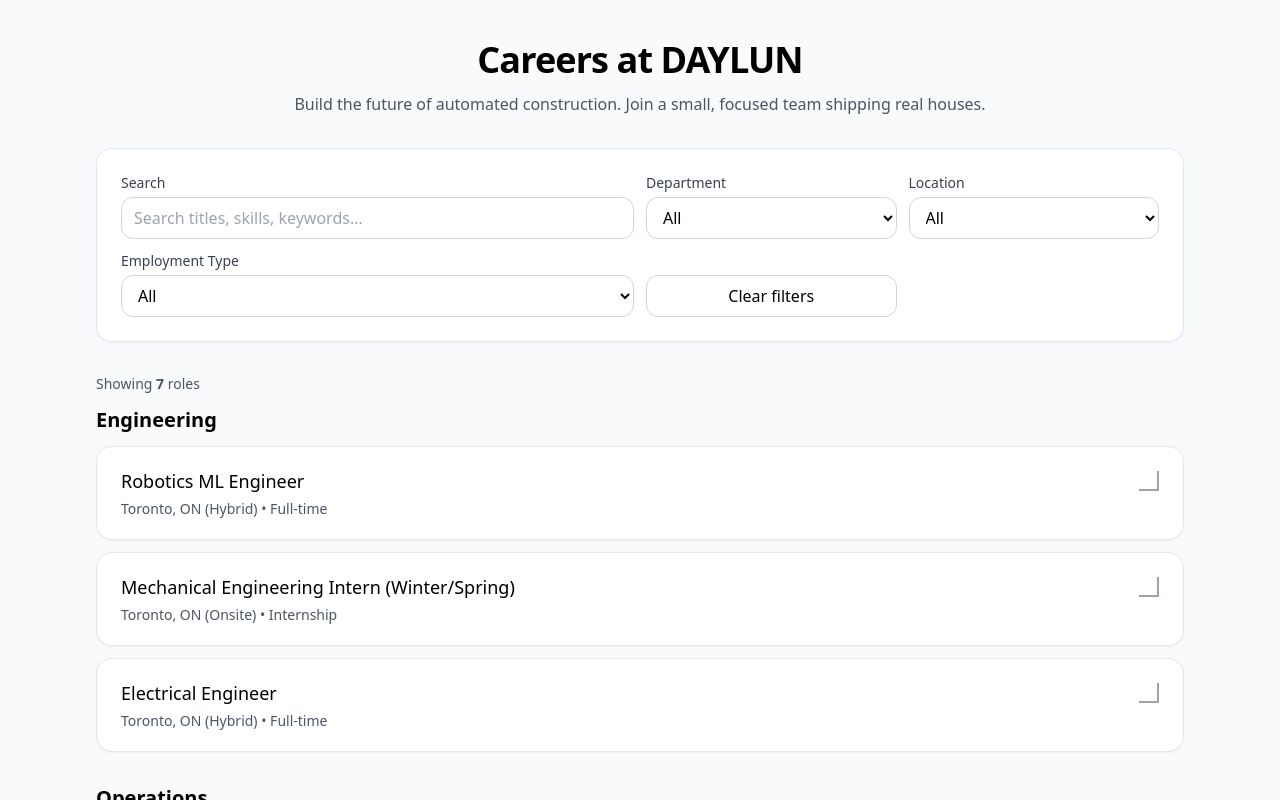
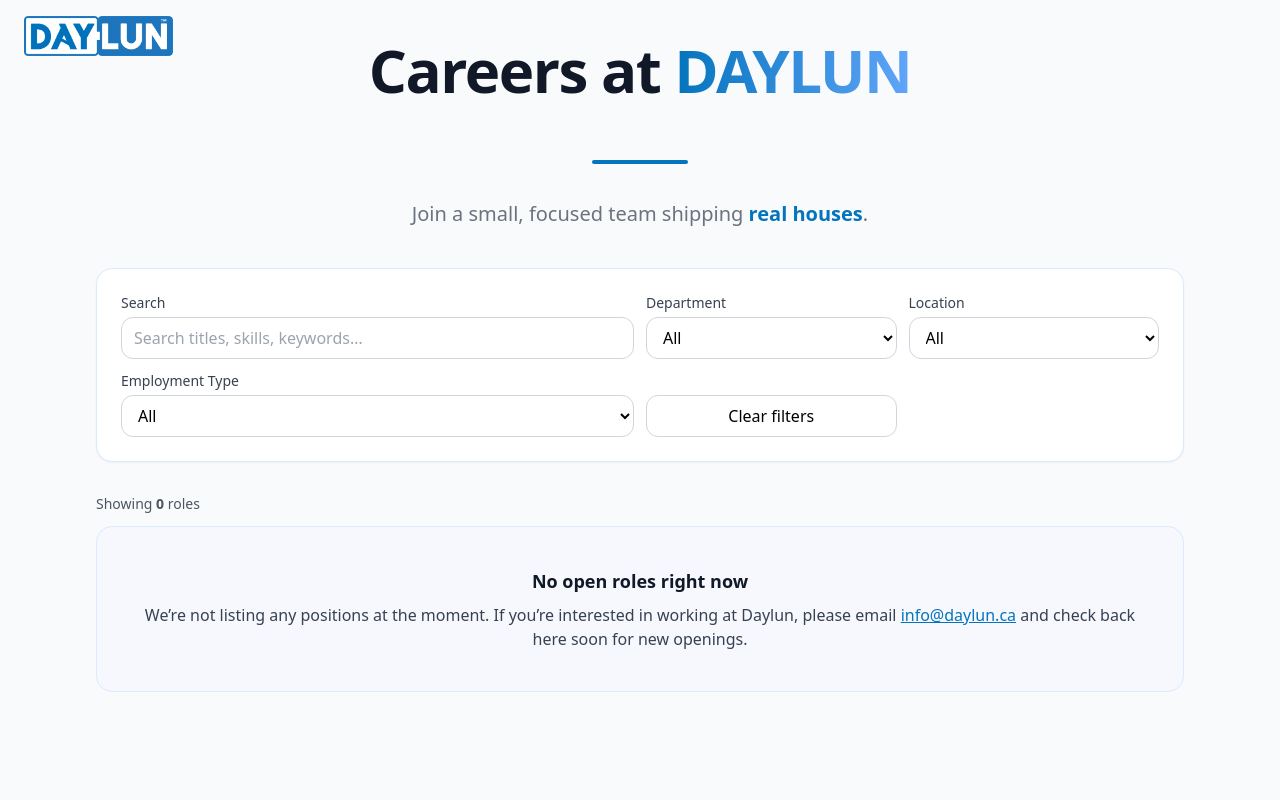
Before and after one commit to Daylun-Housing/DAYLUN, a Next.js app: page /Careers in a window 1280 px wide. Built offline with nearby package versions, Linux system fonts and the light colour scheme.

Commit message:
UI fixes, readability changes to job typscript

```diff
--- /dev/null
+++ b/app/Careers/jobs.ts
@@ -0,0 +1,36 @@
+import type { Job } from "./types";
+
+// departments:
+// Engineering, Product, Software, Operations, People
+// employment types:
+// Full-time, Part-time, Internship, Contract
+
+const JOBS: Job[] = [
+  // {
+  //   id: "robotics-team-lead-001",
+  //   title: "Lead Robotics Engineer",
+  //   department: "Engineering",
+  //   location: "Waterloo, ON (Hybrid)",
+  //   employmentType: "Full-time",
+  //   description:
+  //     "We are seeking a Full-Time Robotics Engineer to lead the design, development, simulation, and deployment of autonomous robotic systems for our modular panel manufacturing factory. This role will oversee the entire robotics engineering team, driving initiatives from concept to deployment, integrating robotic arms, autonomous mobile robots (AMRs), and reinforcement learning environments. The ideal candidate will have a strong background in ROS 2, simulation tools such as Isaac Sim/Isaac Lab, and real-world robotics hardware integration. This position is pivotal in shaping the robotics strategy, architecture, and execution roadmap for the company’s automation vision.",
+  //   responsibilities: [
+  //     "Architect and oversee integration of robotic arms, AMRs, and automation equipment into a unified production workflow",
+  //     "Participate in design reviews, code reviews, and technical decision-making",
+  //     "Lead, mentor, and grow the robotics engineering team, setting technical direction and priorities",
+  //     "Track project milestones and maintain clear communication with leadership",
+  //     "Design, implement, and optimize ROS 2 nodes, topics, and robotics simulation pipelines for multi-robot coordination",
+  //   ],
+  //   requirements: [
+  //     "Bachelor’s or Master’s degree in Robotics, Mechatronics, Computer Engineering, or related field",
+  //     "1+ years of experience in robotics development with a strong technical foundation in Robotics (leadership experience is a plus)",
+  //     "Proficiency in ROS/ROS2, Python, and C++",
+  //     "Proficiency in simulation tools like Isaac Sim and Isaac Lab for testing and reinforcement learning is a plus",
+  //     "Familiarity with AMRs and mobile manipulation is a plus",
+  //     "Proven track record delivering complex robotics projects from design to deployment is a plus",
+  //   ],
+  //   applyUrl: "mailto:careers@daylun.ca?subject=Application%20-%20Robotics%20Engineer%20(Lead)",
+  // },
+]
+
+export default JOBS;
--- a/app/Careers/page.tsx
+++ b/app/Careers/page.tsx
@@ -1,169 +1,13 @@
 "use client";
 
-import React, { useMemo, useState, useEffect } from "react";
+import { useMemo, useState, useEffect } from "react";
 import Link from "next/link";
+import type { Job } from "./types";
+import JOBS_DATA from "./jobs"; // default export from jobs.ts
 
-type Job = {
-  id: string;
-  title: string;
-  department: string;
-  location: string;
-  employmentType: "Full-time" | "Part-time" | "Internship" | "Contract";
-  description: string;
-  responsibilities: string[];
-  requirements: string[];
-  applyUrl?: string; // link to Lever/Greenhouse/Ashby or mailto
-};
+// Use the imported data, typed
+const JOBS: Job[] = JOBS_DATA;
 
-///////////////////////////////////////////////////////////////////////////////
-// CAREERS DATA
-///////////////////////////////////////////////////////////////////////////////
-const JOBS: Job[] = [
-  {
-    id: "rbt-ml-eng-001",
-    title: "Robotics ML Engineer",
-    department: "Engineering",
-    location: "Toronto, ON (Hybrid)",
-    employmentType: "Full-time",
-    description:
-      "Own perception and controls features for our robotic construction platform. Ship production code that affects real builds.",
-    responsibilities: [
-      "Design, train, and evaluate ML models for perception and planning",
-      "Deploy models to edge devices; monitor performance and reliability",
-      "Collaborate with robotics, platform, and product teams",
-    ],
-    requirements: [
-      "2+ years with Python and modern DL frameworks",
-      "Experience with ROS/ROS2 and real-time systems",
-      "Strong data pipeline and evaluation skills",
-    ],
-    applyUrl: "mailto:careers@daylun.ca?subject=Application%20-%20Robotics%20ML%20Engineer",
-  },
-  {
-    id: "mech-int-002",
-    title: "Mechanical Engineering Intern (Winter/Spring)",
-    department: "Engineering",
-    location: "Toronto, ON (Onsite)",
-    employmentType: "Internship",
-    description:
-      "Support mechanical design, prototyping, and testing for new automation cells and end effectors.",
-    responsibilities: [
-      "Create and review CAD for mechanisms and fixtures",
-      "Prototype, test, and iterate with cross-functional teams",
-      "Document findings and prepare handoff packages",
-    ],
-    requirements: [
-      "Proficiency with a major CAD tool (e.g., SolidWorks, Fusion, NX)",
-      "Hands-on prototyping experience",
-      "Curiosity and bias to action",
-    ],
-    applyUrl: "mailto:careers@daylun.ca?subject=Application%20-%20Mechanical%20Engineering%20Intern",
-  },
-  {
-    id: "pm-003",
-    title: "Technical Product Manager",
-    department: "Product",
-    location: "Remote (Canada)",
-    employmentType: "Full-time",
-    description:
-      "Lead roadmap and delivery for core platform capabilities. Align engineering efforts with business impact.",
-    responsibilities: [
-      "Own roadmap, specs, and release planning",
-      "Define success metrics and drive experiments",
-      "Partner with Engineering and Ops for execution",
-    ],
-    requirements: [
-      "3+ years in PM or EM with technical background",
-      "Strong communication and stakeholder alignment",
-      "Data-informed decision making",
-    ],
-    applyUrl: "mailto:careers@daylun.ca?subject=Application%20-%20Technical%20Product%20Manager",
-  },
-  {
-    id: "elec-eng-004",
-    title: "Electrical Engineer",
-    department: "Engineering",
-    location: "Toronto, ON (Hybrid)",
-    employmentType: "Full-time",
-    description:
-      "Design, prototype, and validate electrical systems for robotic modules and factory automation equipment.",
-    responsibilities: [
-      "Develop schematics and PCB layouts",
-      "Oversee wiring harness design and integration",
-      "Collaborate with mechanical and software teams for system bring-up",
-    ],
-    requirements: [
-      "Bachelor in Electrical Engineering or related field",
-      "Experience with PCB design tools (Altium, KiCad, etc.)",
-      "Familiarity with industrial communication protocols",
-    ],
-    applyUrl: "mailto:careers@daylun.ca?subject=Application%20-%20Electrical%20Engineer",
-  },
-  {
-    id: "soft-eng-005",
-    title: "Full Stack Software Engineer",
-    department: "Software",
-    location: "Remote (Canada)",
-    employmentType: "Full-time",
-    description:
-      "Build and maintain internal and customer-facing tools that support robotic construction workflows.",
-    responsibilities: [
-      "Develop web dashboards and APIs for monitoring and control",
-      "Integrate cloud-based data pipelines with on-site systems",
-      "Write clean, maintainable, and well-tested code",
-    ],
-    requirements: [
-      "Proficiency in TypeScript, Node.js, and React",
-      "Experience with cloud services (AWS, GCP, or Azure)",
-      "Understanding of REST and GraphQL APIs",
-    ],
-    applyUrl: "mailto:careers@daylun.ca?subject=Application%20-%20Full%20Stack%20Software%20Engineer",
-  },
-  {
-    id: "ops-coord-006",
-    title: "Operations Coordinator",
-    department: "Operations",
-    location: "Toronto, ON (Onsite)",
-    employmentType: "Full-time",
-    description:
-      "Support daily operations, procurement, and logistics for active construction and R&D projects.",
-    responsibilities: [
-      "Manage vendor relationships and purchase orders",
-      "Coordinate delivery schedules and inventory management",
-      "Assist in planning and executing on-site builds",
-    ],
-    requirements: [
-      "Strong organizational and communication skills",
-      "Experience with inventory management tools",
-      "Ability to work in fast-paced environments",
-    ],
-    applyUrl: "mailto:careers@daylun.ca?subject=Application%20-%20Operations%20Coordinator",
-  },
-  {
-    id: "hr-gen-007",
-    title: "HR Generalist",
-    department: "People",
-    location: "Toronto, ON (Hybrid)",
-    employmentType: "Full-time",
-    description:
-      "Manage recruitment, onboarding, and employee engagement initiatives across the company.",
-    responsibilities: [
-      "Coordinate recruitment efforts and candidate pipelines",
-      "Lead onboarding sessions and maintain HR records",
-      "Assist in developing company culture and engagement programs",
-    ],
-    requirements: [
-      "2+ years in HR or recruitment",
-      "Knowledge of Canadian employment law",
-      "Strong interpersonal skills",
-    ],
-    applyUrl: "mailto:careers@daylun.ca?subject=Application%20-%20HR%20Generalist",
-  },
-];
-///////////////////////////////////////////////////////////////////////////////
-///////////////////////////////////////////////////////////////////////////////
-
-// ======== PAGE ========
 export default function CareersPage() {
   const [q, setQ] = useState("");
   const [department, setDepartment] = useState<string>("All");
@@ -202,7 +46,6 @@ export default function CareersPage() {
     });
   }, [q, department, location, employmentType]);
 
-  // Group by department for a sectioned look like many career sites
   const grouped = useMemo(() => {
     const map = new Map<string, Job[]>();
     filtered.forEach((j) => {
@@ -214,16 +57,30 @@ export default function CareersPage() {
   }, [filtered]);
 
   return (
-    <div
-      className="h-screen overflow-y-auto bg-gray-50"
-      suppressHydrationWarning
-    >
+    <div className="h-screen overflow-y-auto bg-gray-50" suppressHydrationWarning>
+      <Link href="/" className="absolute top-4 left-6 z-50">
+        <img
+          src="/DAYLUN MAIN LOGO.jpg"
+          alt="DAYLUN Logo"
+          className="h-10 w-auto hover:opacity-80 transition-opacity"
+        />
+      </Link>
+
       <main className="mx-auto max-w-6xl px-4 sm:px-6 lg:px-8 py-10">
         {/* Hero */}
-        <section className="mb-8 text-center">
-            <h1 className="text-4xl font-semibold tracking-tight">Careers at DAYLUN</h1>
-            <p className="mt-3 text-gray-600">
-            Build the future of automated construction. Join a small, focused team shipping real houses.
+        <section className="mb-10 text-center max-w-3xl mx-auto">
+          <h1 className="text-5xl md:text-6xl font-extrabold tracking-tight text-gray-900">
+            Careers at{" "}
+            <span className="bg-gradient-to-r from-[#0474BC] to-blue-400 text-transparent bg-clip-text">
+              DAYLUN
+            </span>
+          </h1>
+          <div className="h-12" />
+          <div className="mt-3 h-1 w-24 mx-auto bg-[#0474BC] rounded-full" />
+          <div className="h-4" />
+          <p className="mt-5 text-lg md:text-xl text-gray-500 leading-relaxed">
+            Join a small, focused team shipping{" "}
+            <span className="font-semibold text-[#0474BC]">real houses</span>.
           </p>
         </section>
 
@@ -311,11 +168,14 @@ export default function CareersPage() {
 
         {/* Results summary */}
         <div className="mb-3 text-sm text-gray-600">
-            Showing <span className="font-semibold">{filtered.length}</span> role{filtered.length === 1 ? "" : "s"}
+          Showing <span className="font-semibold">{filtered.length}</span> role
+          {filtered.length === 1 ? "" : "s"}
         </div>
 
         {/* Jobs grouped by department */}
-        {grouped.length === 0 ? (
+        {JOBS.length === 0 ? (
+          <NoOpenRoles />
+        ) : grouped.length === 0 ? (
           <EmptyState />
         ) : (
           <section className="space-y-8">
@@ -335,6 +195,7 @@ export default function CareersPage() {
         )}
 
         {/* Footer blurb */}
+        {JOBS.length > 0 && (
           <section className="mt-12 rounded-2xl border border-blue-100 bg-blue-50/40 p-6">
             <h3 className="text-lg font-semibold">Don’t see a fit?</h3>
             <p className="mt-1 text-gray-700">
@@ -345,7 +206,9 @@ export default function CareersPage() {
               .
             </p>
           </section>
+        )}
       </main>
+
       {selectedJob && (
         <JobModal job={selectedJob} onClose={() => setSelectedJob(null)} />
       )}
@@ -370,7 +233,9 @@ function JobCard({ job, onViewDetails }: { job: Job; onViewDetails: () => void }
           </p>
         </div>
         <span
-          className={`mt-1 inline-block h-5 w-5 rotate-0 border-b-2 border-r-2 border-gray-400 transition-transform ${open ? "rotate-45" : "-rotate-45"}`}
+          className={`mt-1 inline-block h-5 w-5 rotate-0 border-b-2 border-r-2 border-gray-400 transition-transform ${
+            open ? "rotate-45" : "-rotate-45"
+          }`}
           aria-hidden
         />
       </button>
@@ -419,9 +284,10 @@ function JobCard({ job, onViewDetails }: { job: Job; onViewDetails: () => void }
 }
 
 function JobModal({ job, onClose }: { job: Job; onClose: () => void }) {
-  // Close on ESC
   useEffect(() => {
-    const onKey = (e: KeyboardEvent) => { if (e.key === "Escape") onClose(); };
+    const onKey = (e: KeyboardEvent) => {
+      if (e.key === "Escape") onClose();
+    };
     window.addEventListener("keydown", onKey);
     return () => window.removeEventListener("keydown", onKey);
   }, [onClose]);
@@ -433,16 +299,13 @@ function JobModal({ job, onClose }: { job: Job; onClose: () => void }) {
       aria-labelledby="job-title"
       className="fixed inset-0 z-[100] flex items-center justify-center"
     >
-      {/* Backdrop */}
-      <div
-        className="absolute inset-0 bg-black/40"
-        onClick={onClose}
-      />
+      <div className="absolute inset-0 bg-black/40" onClick={onClose} />
 
-      {/* Modal panel */}
       <div className="relative z-[101] w-[95vw] max-w-3xl max-h-[85vh] overflow-y-auto rounded-2xl bg-white shadow-xl">
         <div className="sticky top-0 flex items-center justify-between border-b px-5 py-3 bg-white/90 backdrop-blur">
-          <h3 id="job-title" className="text-lg font-semibold">{job.title}</h3>
+          <h3 id="job-title" className="text-lg font-semibold">
+            {job.title}
+          </h3>
           <button
             onClick={onClose}
             aria-label="Close"
@@ -463,13 +326,17 @@ function JobModal({ job, onClose }: { job: Job; onClose: () => void }) {
             <div>
               <h4 className="font-semibold">Responsibilities</h4>
               <ul className="mt-2 list-disc pl-5 space-y-1 text-gray-700">
-                {job.responsibilities.map((r, i) => <li key={i}>{r}</li>)}
+                {job.responsibilities.map((r, i) => (
+                  <li key={i}>{r}</li>
+                ))}
               </ul>
             </div>
             <div>
               <h4 className="font-semibold">Requirements</h4>
               <ul className="mt-2 list-disc pl-5 space-y-1 text-gray-700">
-                {job.requirements.map((r, i) => <li key={i}>{r}</li>)}
+                {job.requirements.map((r, i) => (
+                  <li key={i}>{r}</li>
+                ))}
               </ul>
             </div>
           </div>
@@ -497,7 +364,25 @@ function JobModal({ job, onClose }: { job: Job; onClose: () => void }) {
 function EmptyState() {
   return (
     <div className="rounded-2xl border border-dashed border-gray-300 p-10 text-center">
-      <p className="text-gray-600">No roles match your filters. Try clearing them or changing search terms.</p>
+      <p className="text-gray-600">
+        No roles match your filters. Try clearing them or changing search terms.
+      </p>
     </div>
   );
 }
+
+function NoOpenRoles() {
+  return (
+    <div className="rounded-2xl border border-blue-100 bg-blue-50/40 p-10 text-center">
+      <h3 className="text-lg font-semibold text-gray-900">No open roles right now</h3>
+      <p className="mt-2 text-gray-700">
+        We’re not listing any positions at the moment. If you’re interested in working at Daylun,
+        please email{" "}
+        <a href="mailto:info@daylun.ca?subject=General%20Interest%20-%20Daylun" className="text-[#0474BC] underline">
+          info@daylun.ca
+        </a>{" "}
+        and check back here soon for new openings.
+      </p>
+    </div>
+  );
+}
--- /dev/null
+++ b/app/Careers/types.ts
@@ -0,0 +1,11 @@
+export interface Job {
+  id: string;
+  title: string;
+  department: string;
+  location: string;
+  employmentType: string;
+  description: string;
+  responsibilities: string[];
+  requirements: string[];
+  applyUrl: string; // URL to apply to job to be added in the future
+}
```
Lines whose indentation alone changed are shown as unchanged.
